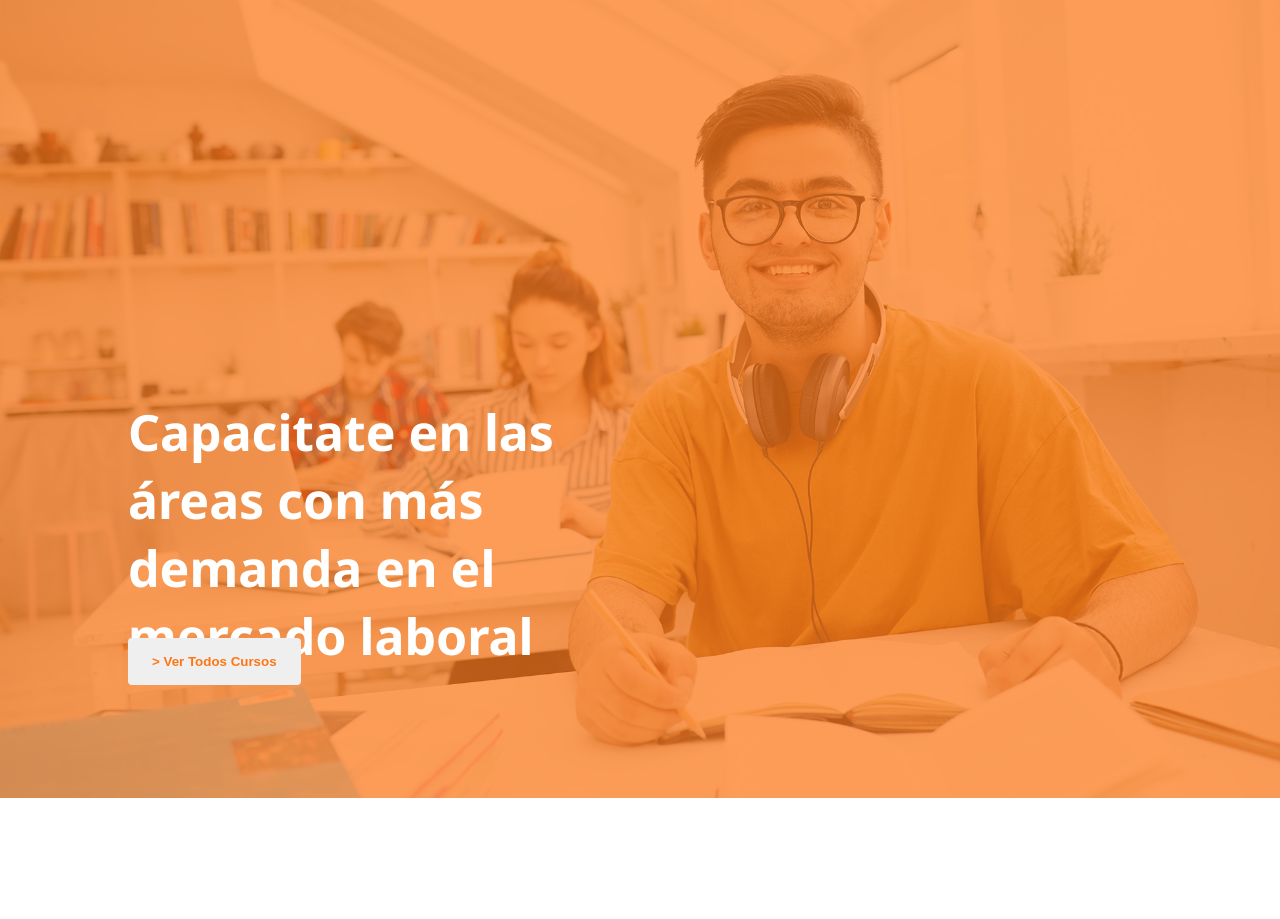
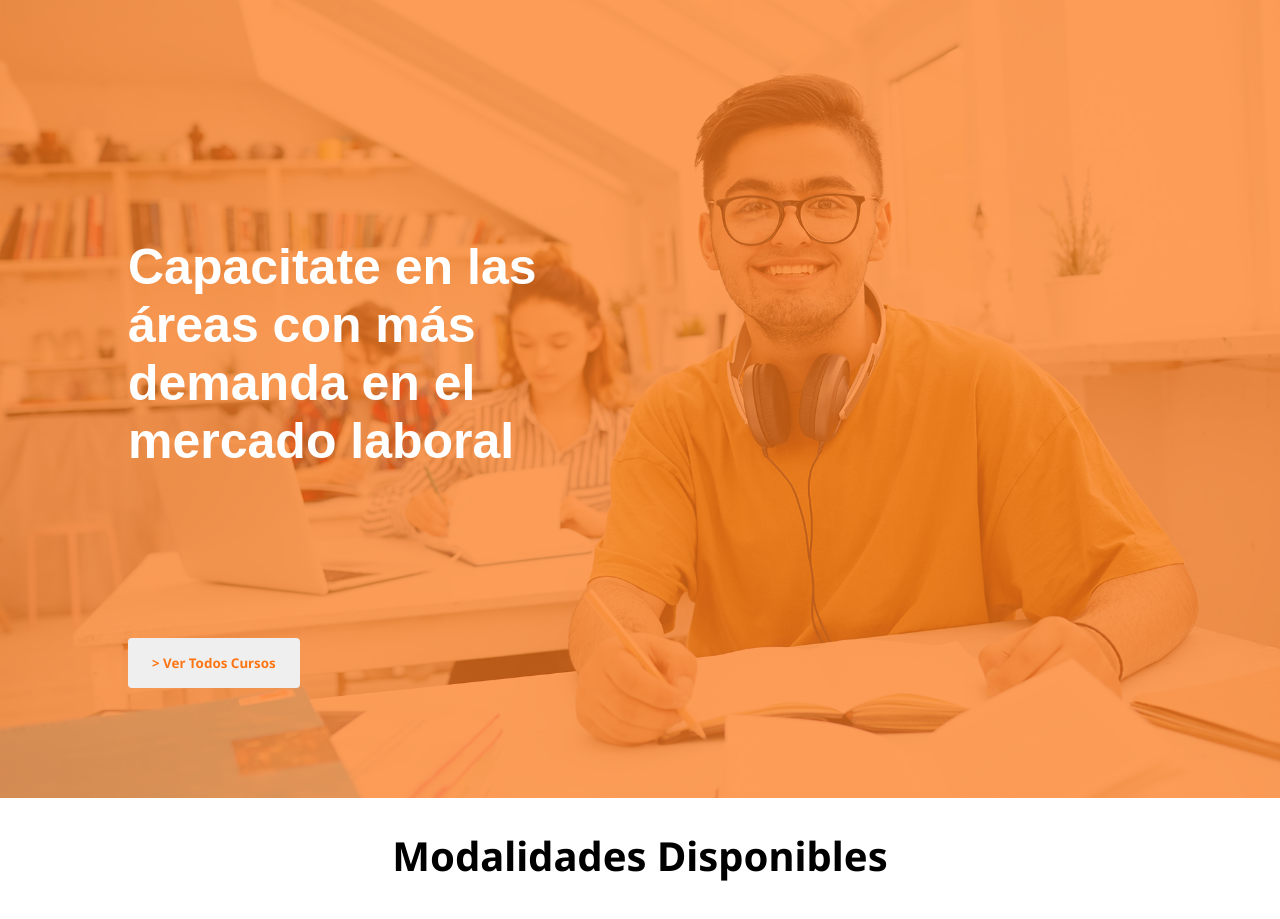
Before and after one commit to FrancoLadronDeGuevara/Clases-42C, a plain HTML site: page css parte 2/index.html in a window 1280 px wide. Shown: the part 109-1028 px from the top of the page. Before the commit the page ends 907 px from the top, so only its background shows below. Drawn offline with Linux system fonts and the light colour scheme.

Commit message:
clase 28/11

```diff
--- a/css parte 2/index.css
+++ b/css parte 2/index.css
@@ -19,7 +19,7 @@
   position: absolute;
   padding: 16px 24px;
   border: none;
-  background-color: #FE7614;
+  background-color: #fe7614;
   color: white;
   border-radius: 4px;
   font-weight: bold;
@@ -32,7 +32,7 @@
   background-color: #363434;
 }
 
-#banner{
+#banner {
   width: 100%;
   height: 100vh;
   background-image: url("./assets/estudiantes.jpg");
@@ -40,31 +40,45 @@
   position: relative;
 }
 
-#filter{
+#filter {
   position: absolute;
   width: 100%;
   height: 100%;
   background-color: #fe7614b6;
 }
 
-#banner-titulo{
+#banner-titulo {
   position: absolute;
   font-size: 50px;
   color: white;
-  top: 50%;
+  top: 30%;
   left: 10%;
   width: 500px;
-  font-family: "Noto Sans", sans-serif;
+  font-family: sans-serif;
 }
 
-#boton-cursos{
+#boton-cursos {
   position: absolute;
   top: 80%;
   left: 10%;
   padding: 16px 24px;
   border-radius: 4px;
   border: none;
-  color: #FE7614;
+  color: #fe7614;
   font-weight: bolder;
   cursor: pointer;
+  font-family: 'Noto Sans';
 }
+
+.modalidades {
+  height: 500px;
+
+}
+
+#modalidades-titulo{
+  font-family: 'Noto Sans';
+  padding: 10px;
+  margin: 20px;
+  text-align: center;
+  font-size: 40px;
+}
--- a/css parte 2/index.html
+++ b/css parte 2/index.html
@@ -24,6 +24,9 @@
         <h1 id="banner-titulo">Capacitate en las áreas con más demanda en el mercado laboral</h1>
         <button id="boton-cursos">> Ver Todos Cursos</button>
     </section>
+    <section class="modalidades">
+        <h2 id="modalidades-titulo">Modalidades Disponibles</h2>
+    </section>
 </body>
 
 </html>
```
